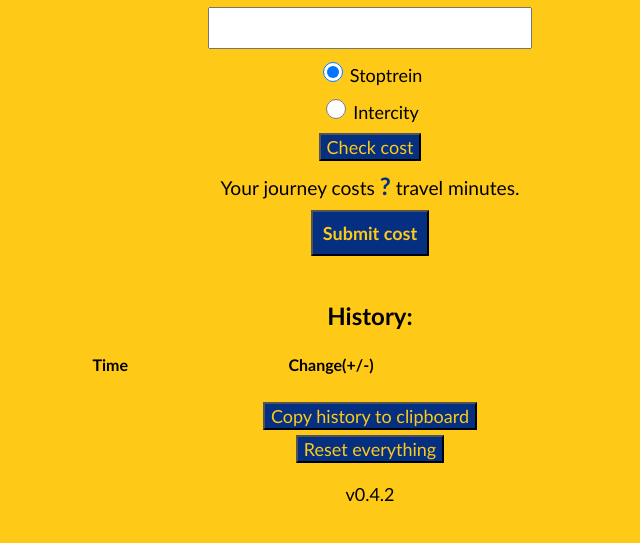
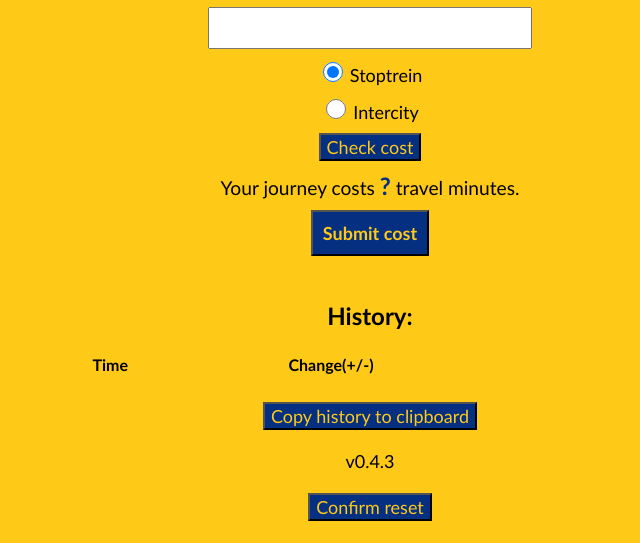
Before and after one commit to s-k-ahmed/daldash, a plain HTML site: page index.html in a window 1280 px wide. Both pictures are taken after a click on the button "Reset everything". Shown: the part 469-1012 px from the top of the page, without its empty margins (270-910 px from the left). Drawn offline with Linux system fonts and the light colour scheme.

Commit message:
0.4.3 resetbutton confirm

```diff
--- a/daldash.js
+++ b/daldash.js
@@ -1,4 +1,4 @@
-const versionNumber = "0.4.2";
+const versionNumber = "0.4.3";
 let currentStatus = {balance: 60, history: []};
 
 // importBackup();
@@ -26,11 +26,22 @@ function initialise() {
     updateHistoryTable();
 }
 
+function resetClick() {
+    let resetTextEl = document.getElementById("reset");
+    if (resetTextEl.innerText == "Reset everything") {
+        resetTextEl.innerText = "Confirm reset";
+    } else {
+        resetLocalStorage();
+    }
+}
+
 function resetLocalStorage() {
     currentStatus.balance = 60;
     currentStatus.history = [];
     saveToStorage();
     localStorage.setItem("notfirsttime-dd", "true");
+    let resetTextEl = document.getElementById("reset");
+    resetTextEl.innerText = "Reset everything";
     updateBalance();
     clearHistoryTable();
 }
--- a/index.html
+++ b/index.html
@@ -67,8 +67,8 @@
         </div>
 
         <button onclick="exportHistory()">Copy history to clipboard</button>
-        <button onclick="resetLocalStorage()">Reset everything</button>
         <p id="version"></p>
+        <button id="reset" onclick="resetClick()">Reset everything</button>
 
     </div>
 
```
